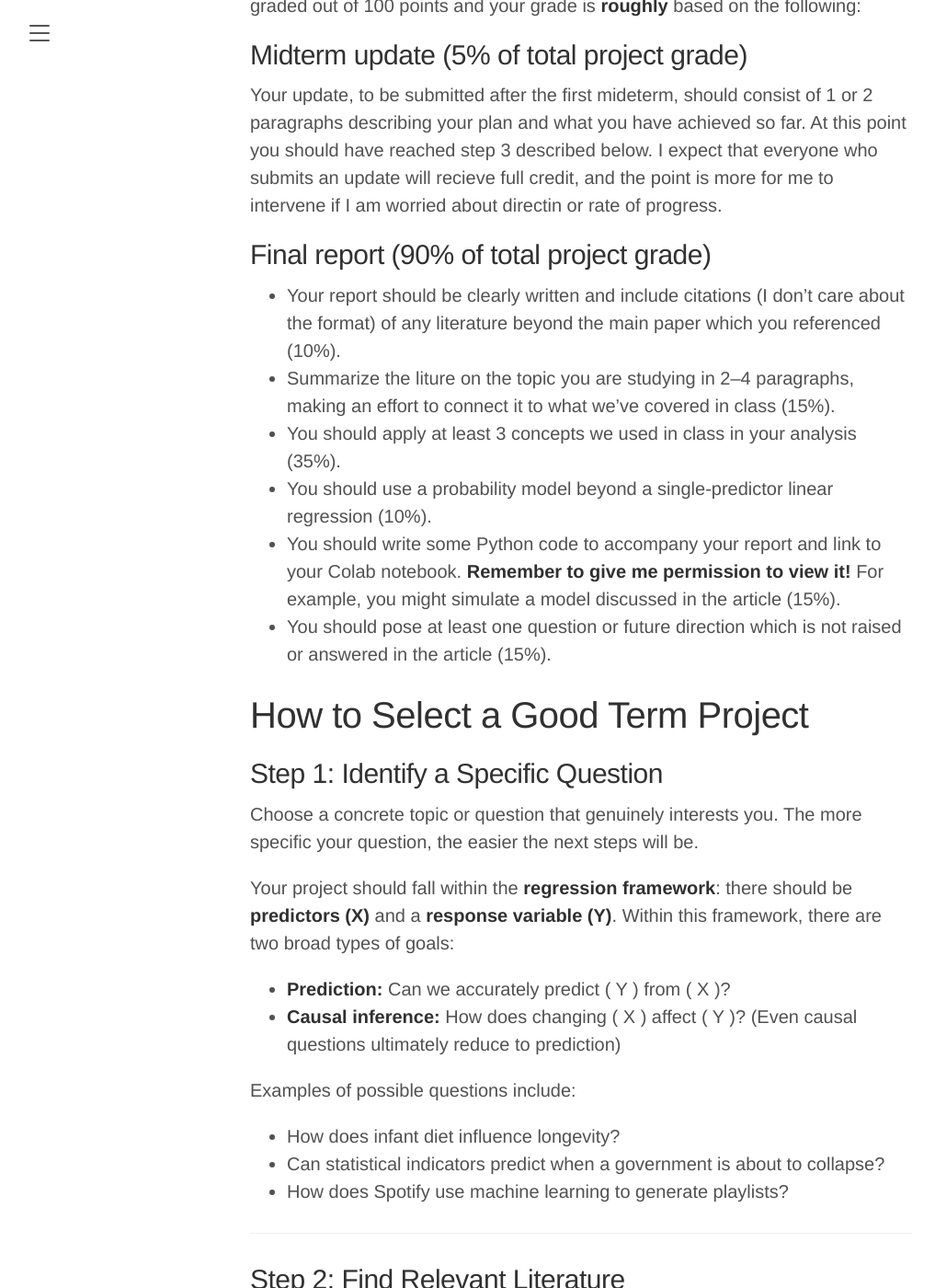
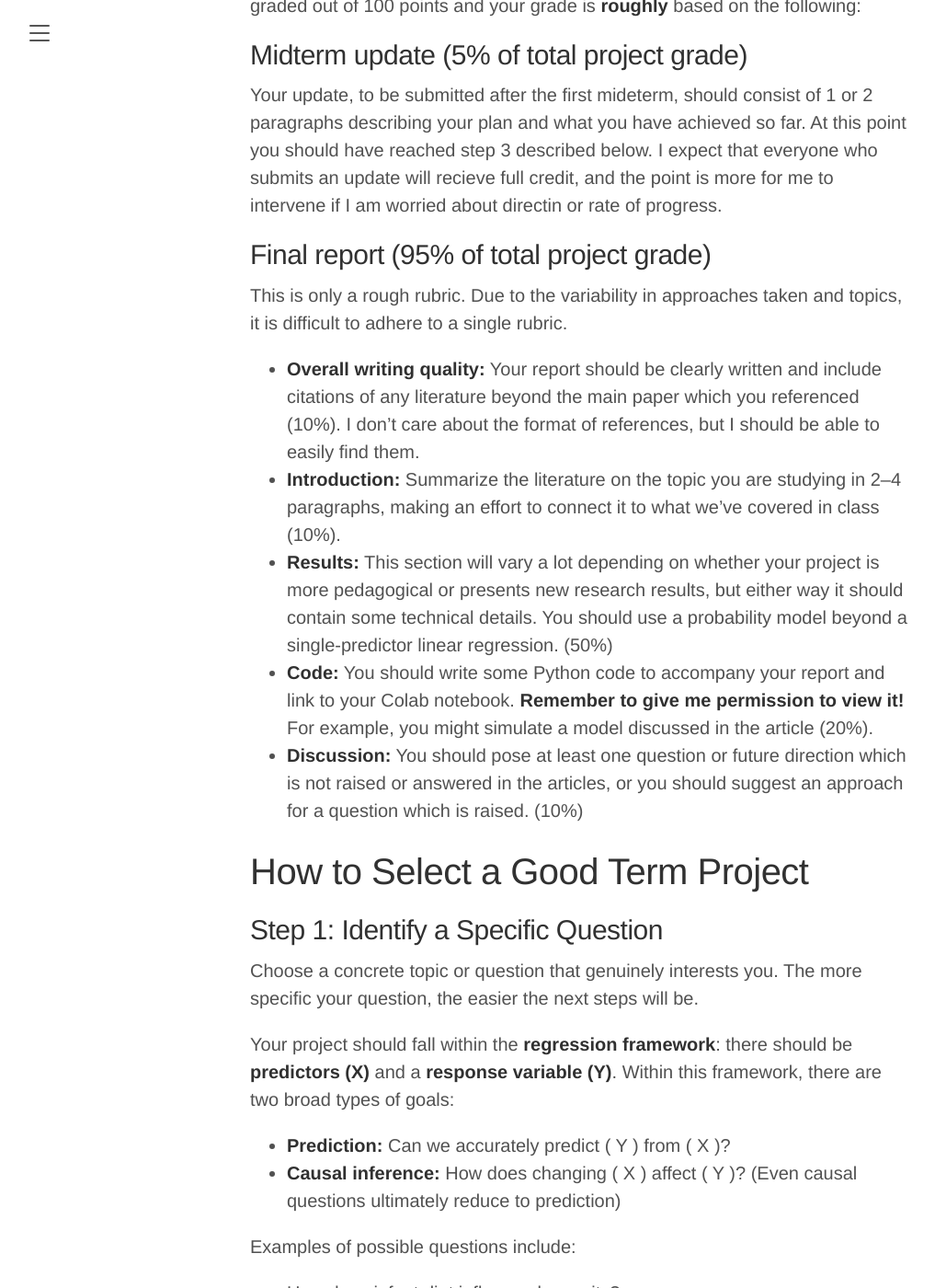
Before and after one commit to elevien/math50_2025, a Jekyll site: the page built from project.md, in a window 1280 px wide and 1400 px high, scrolled down 536 px. Shown: the whole window at 92% size, without its empty margins (8-1025 px from the left). Built offline with Jekyll 4.4.1, drawn with Linux system fonts in a browser that asks for light colours.

Commit message:
update project grading scheme

```diff
--- a/project.md
+++ b/project.md
@@ -21,13 +21,14 @@ Your update, to be submitted after the first mideterm, should consist of 1 or 2
 
 
 
-## Final report (90% of total project grade)
-- Your report should be clearly written and include citations (I don't care about the format) of any literature beyond the main paper which you referenced (10%).
-- Summarize the liture on the topic you are studying in 2–4 paragraphs, making an effort to connect it to what we've covered in class (15%).
-- You should apply at least 3 concepts we used in class in your analysis  (35%).
-- You should use a probability model beyond a single-predictor linear regression (10%).
-- You should write some Python code to accompany your report and link to your Colab notebook. **Remember to give me permission to view it!** For example, you might simulate a model discussed in the article (15%).
-- You should pose at least one question or future direction which is not raised or answered in the article (15%).
+## Final report (95% of total project grade)
+
+This is only a rough rubric. Due to the variability in approaches taken and topics, it is difficult to adhere to a single rubric.
+- **Overall writing quality:** Your report should be clearly written and include citations of any literature beyond the main paper which you referenced (10%). I don't care about the format of references, but I should be able to easily find them.
+- **Introduction:** Summarize the literature on the topic you are studying in 2–4 paragraphs, making an effort to connect it to what we've covered in class (10%).
+- **Results:** This section will vary a lot depending on whether your project is more pedagogical or presents new research results, but either way it should contain some technical details. You should use a probability model beyond a single-predictor linear regression.  (50%)
+- **Code:** You should write some Python code to accompany your report and link to your Colab notebook. **Remember to give me permission to view it!** For example, you might simulate a model discussed in the article (20%).
+- **Discussion:** You should pose at least one question or future direction which is not raised or answered in the articles, or you should suggest an approach for a question which is raised. (10%)
 
 
 
```
Also changed, not shown: 6 other files.
